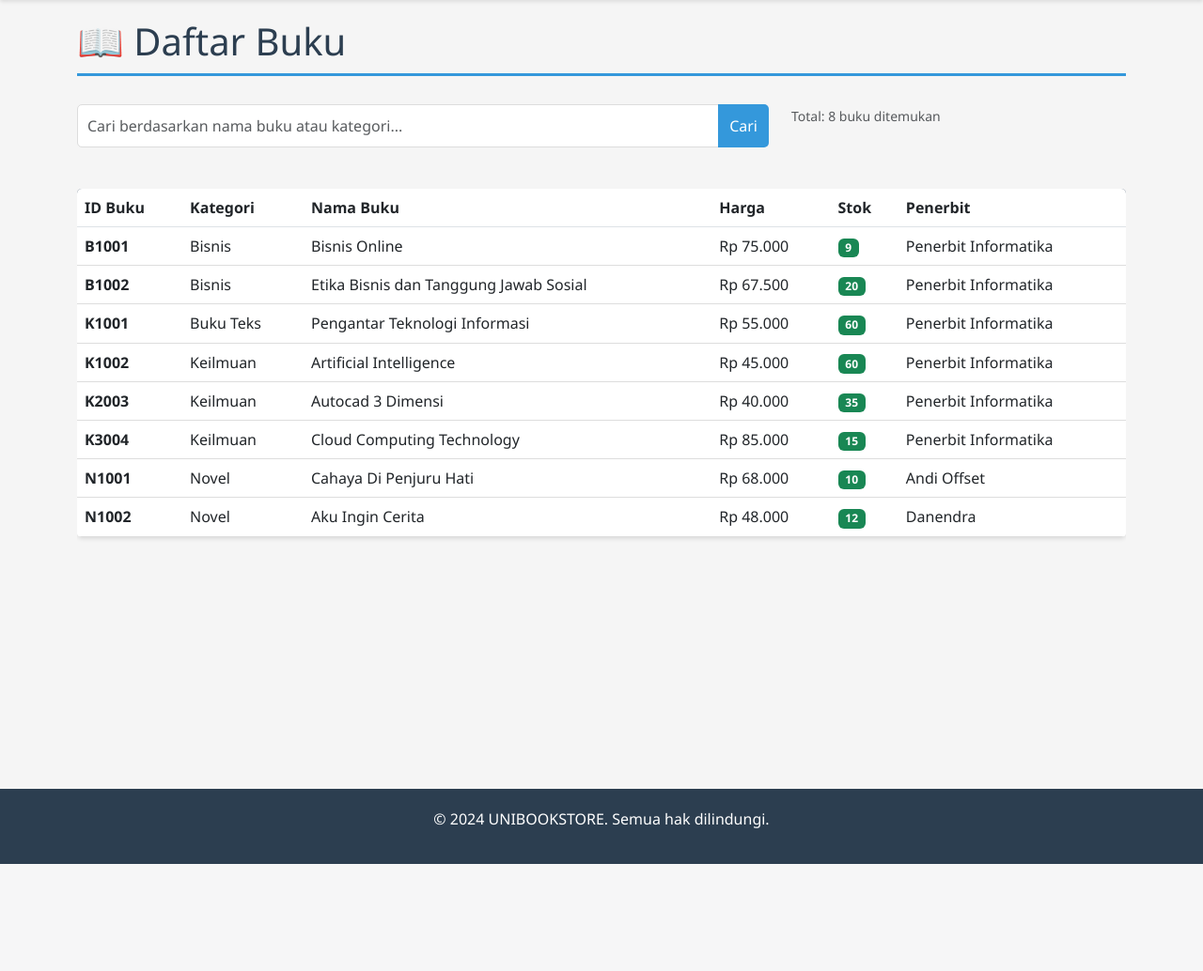
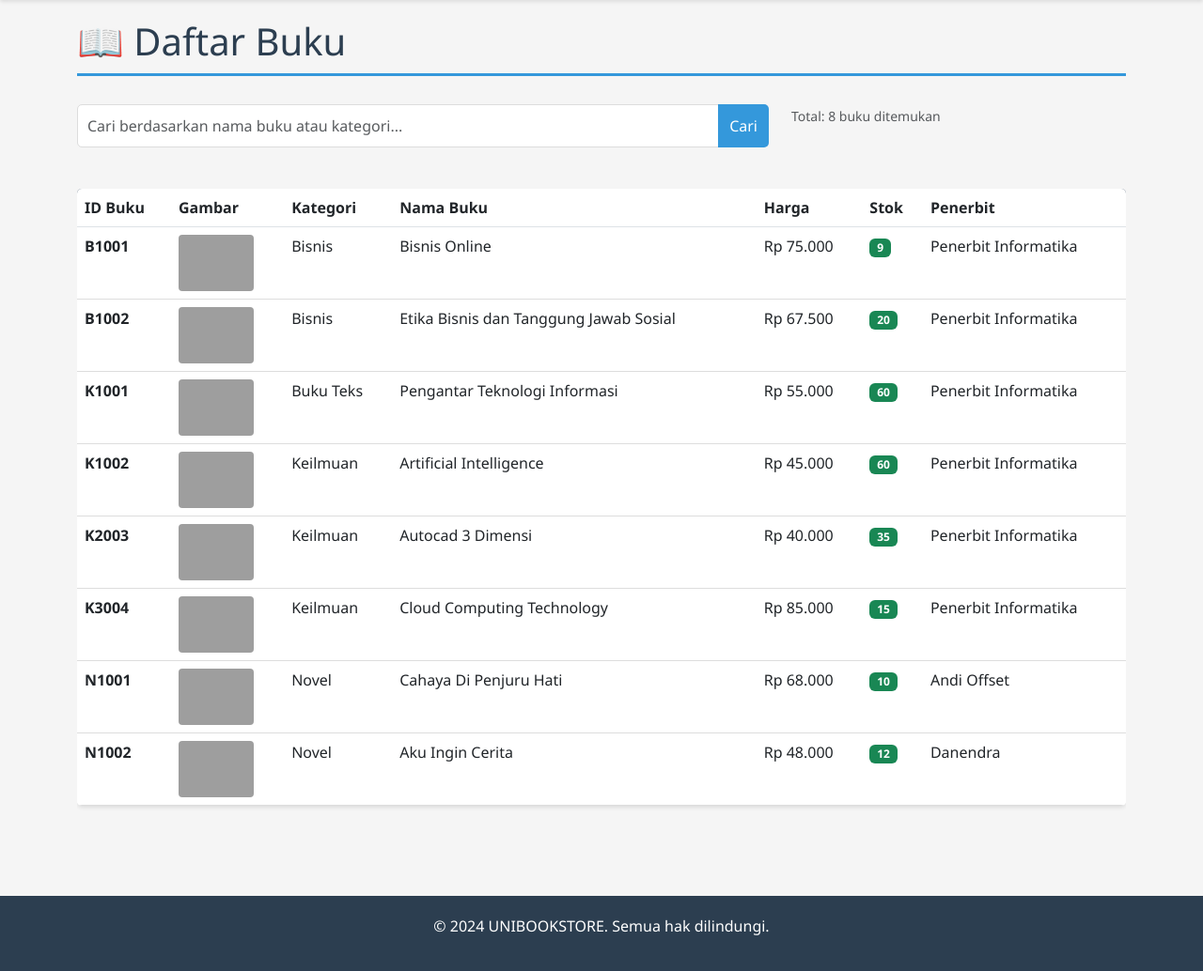
Before and after one commit to haqqulamal/unibookstore, a PHP site: page / in a window 1280 px wide. Shown: the part 62-1096 px from the top of the page at 94% size. Before the commit the page ends 982 px from the top, so only its background shows below. Run offline with PHP 8.4, Linux system fonts and the light colour scheme; data comes from the database, SQL or seed files in the repository; grey boxes are pictures that could not be loaded.

Commit message:
feat(frontend): display book images in product listing
- Add gambar column to main book catalog table
- Display book image thumbnails (60px height)
- Show placeholder (-) when image is not available
- Maintain responsive table design for all devices

```diff
--- a/index.php
+++ b/index.php
@@ -1,13 +1,4 @@
 <?php
-/**
- * UNIBOOKSTORE - Public Page
- * File: index.php
- *
- * Fitur:
- * - Tampilkan semua data buku dalam tabel
- * - JOIN dengan penerbit (tampilkan nama penerbit)
- * - Form pencarian berdasarkan nama_buku
- */
 
 include 'config/koneksi.php';
 
@@ -15,7 +6,7 @@ include 'config/koneksi.php';
 $search = isset($_GET['search']) ? mysqli_real_escape_string($koneksi, $_GET['search']) : '';
 
 // Build query with JOIN to get publisher name
-$query = "SELECT b.id_buku, b.kategori, b.nama_buku, b.harga, b.stok, p.nama as nama_penerbit
+$query = "SELECT b.id_buku, b.kategori, b.nama_buku, b.harga, b.stok, p.nama as nama_penerbit, b.gambar
           FROM buku b
           JOIN penerbit p ON b.id_penerbit = p.id_penerbit";
 
@@ -112,6 +103,7 @@ $total_records = mysqli_num_rows($result);
                     <thead>
                         <tr>
                             <th>ID Buku</th>
+                            <th>Gambar</th>
                             <th>Kategori</th>
                             <th>Nama Buku</th>
                             <th>Harga</th>
@@ -123,6 +115,15 @@ $total_records = mysqli_num_rows($result);
                         <?php while ($row = mysqli_fetch_assoc($result)): ?>
                             <tr>
                                 <td><strong><?php echo htmlspecialchars($row['id_buku']); ?></strong></td>
+                                <td>
+                                    <?php if (!empty($row['gambar'])): ?>
+                                        <img src="assets/pictures/<?php echo htmlspecialchars($row['gambar']); ?>"
+                                             alt="<?php echo htmlspecialchars($row['nama_buku']); ?>"
+                                             style="height: 60px; width: auto; border-radius: 4px;">
+                                    <?php else: ?>
+                                        <span class="text-muted">-</span>
+                                    <?php endif; ?>
+                                </td>
                                 <td><?php echo htmlspecialchars($row['kategori']); ?></td>
                                 <td><?php echo htmlspecialchars($row['nama_buku']); ?></td>
                                 <td>Rp <?php echo number_format($row['harga'], 0, ',', '.'); ?></td>
```
